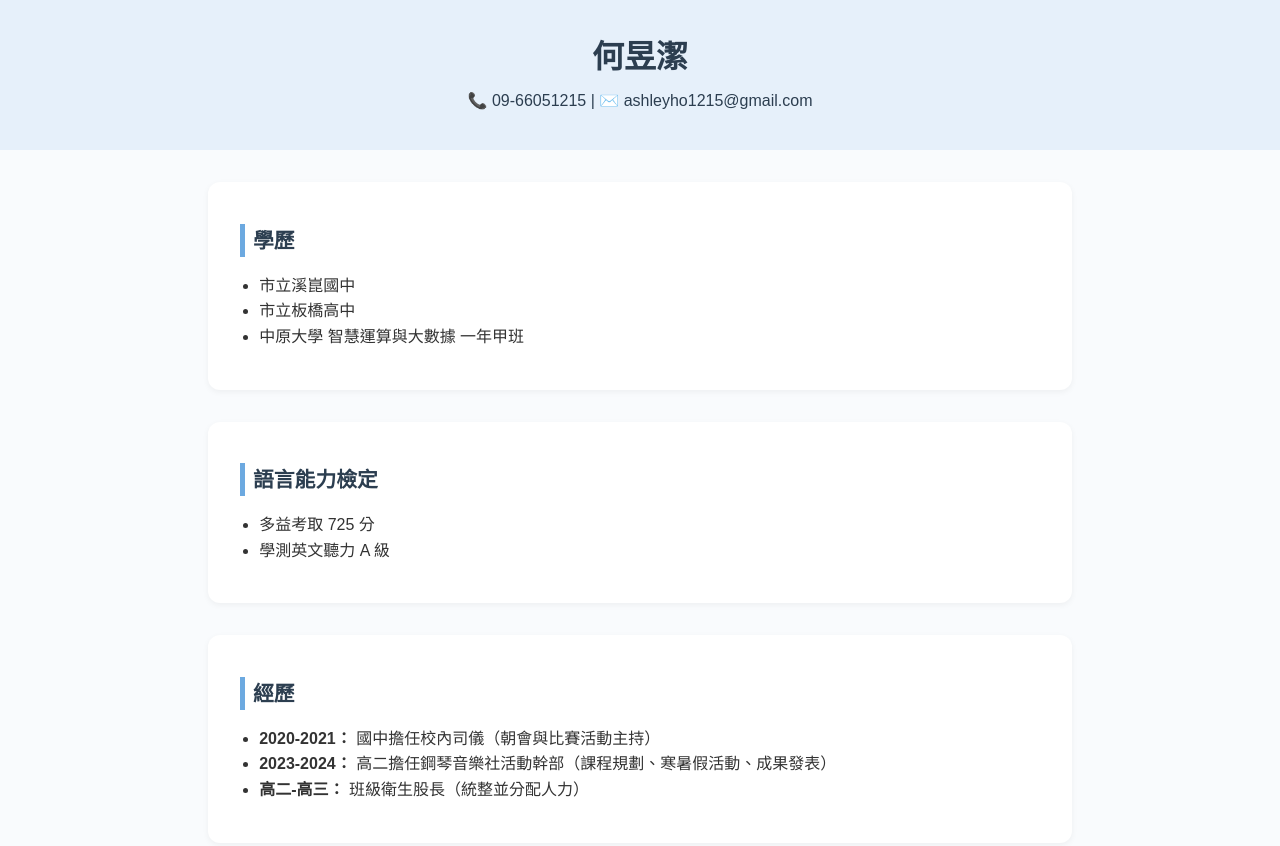
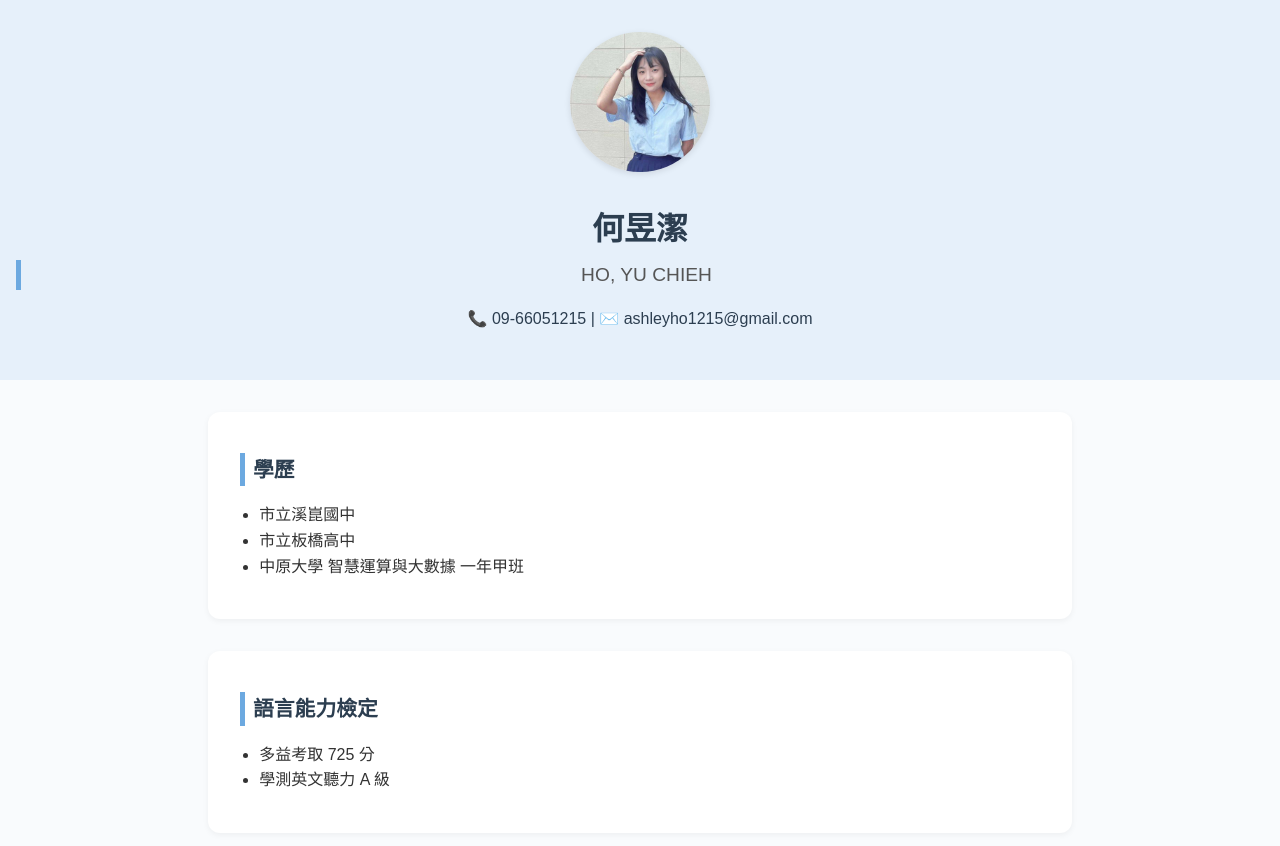
Before and after one commit to ashleyho1215/Website, a plain HTML site: page index.html in a window 1280 px wide. Shown: the top 846 px of the page. Drawn offline with Linux system fonts and the light colour scheme.

Commit message:
Add files via upload

```diff
--- a/index.html
+++ b/index.html
@@ -3,7 +3,7 @@
 <head>
   <meta charset="UTF-8">
   <meta name="viewport" content="width=device-width, initial-scale=1.0">
-  <title>履歷表 - 何昱潔</title>
+  <title>履歷表 - 何昱潔 (HO, YU CHIEH)</title>
   <style>
     body {
       font-family: "Noto Sans TC", sans-serif;
@@ -20,11 +20,22 @@
       text-align: center;
     }
     header h1 {
-      margin: 0;
+      margin: 0.5rem 0 0;
       font-size: 2rem;
     }
-    header p {
+    header h2 {
       margin: 0.3rem 0;
+      font-size: 1.2rem;
+      font-weight: normal;
+      color: #555;
+    }
+    header img {
+      width: 140px;
+      height: 140px;
+      border-radius: 50%;
+      object-fit: cover;
+      margin-bottom: 1rem;
+      box-shadow: 0 2px 6px rgba(0,0,0,0.1);
     }
     section {
       max-width: 800px;
@@ -58,7 +69,9 @@
 </head>
 <body>
   <header>
+    <img src="profile.jpg" alt="大頭照">
     <h1>何昱潔</h1>
+    <h2>HO, YU CHIEH</h2>
     <p>📞 09-66051215 | ✉️ ashleyho1215@gmail.com</p>
   </header>
 
```
Also changed, not shown: profile.jpg (added).
